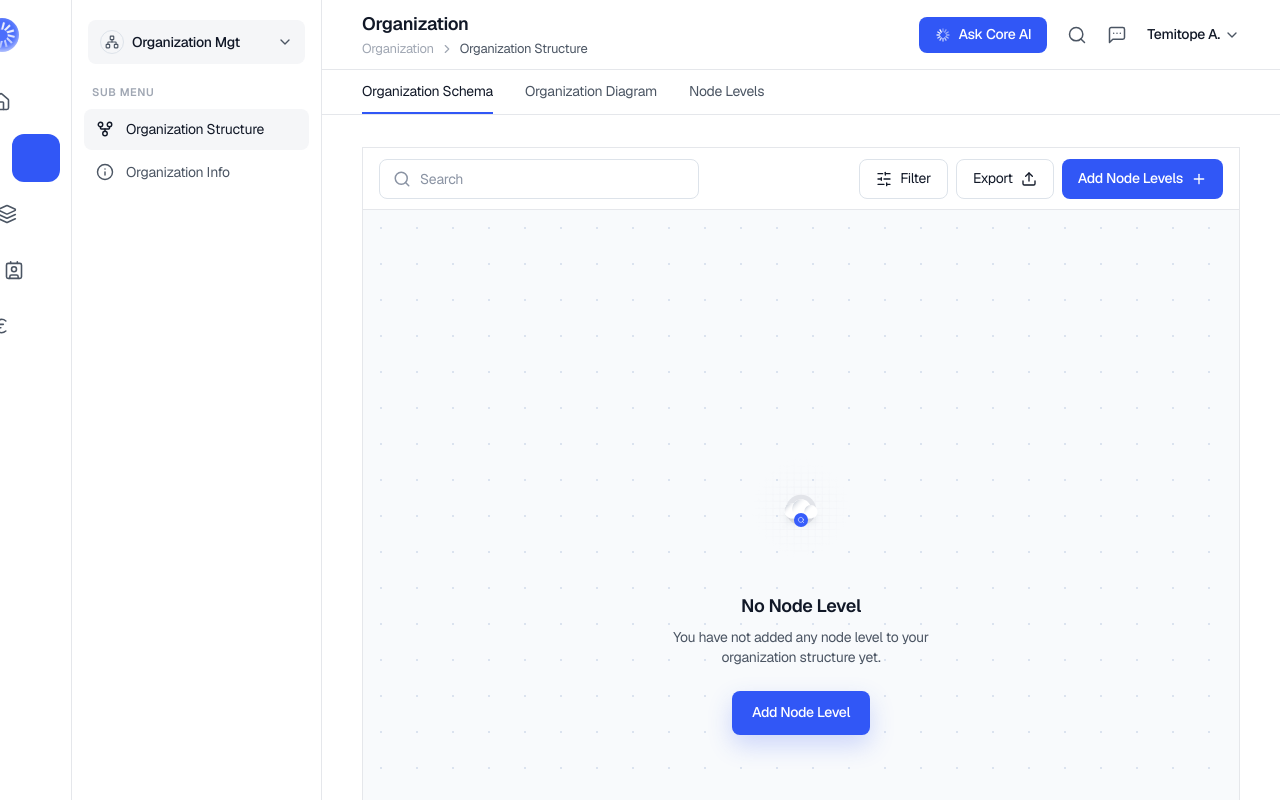
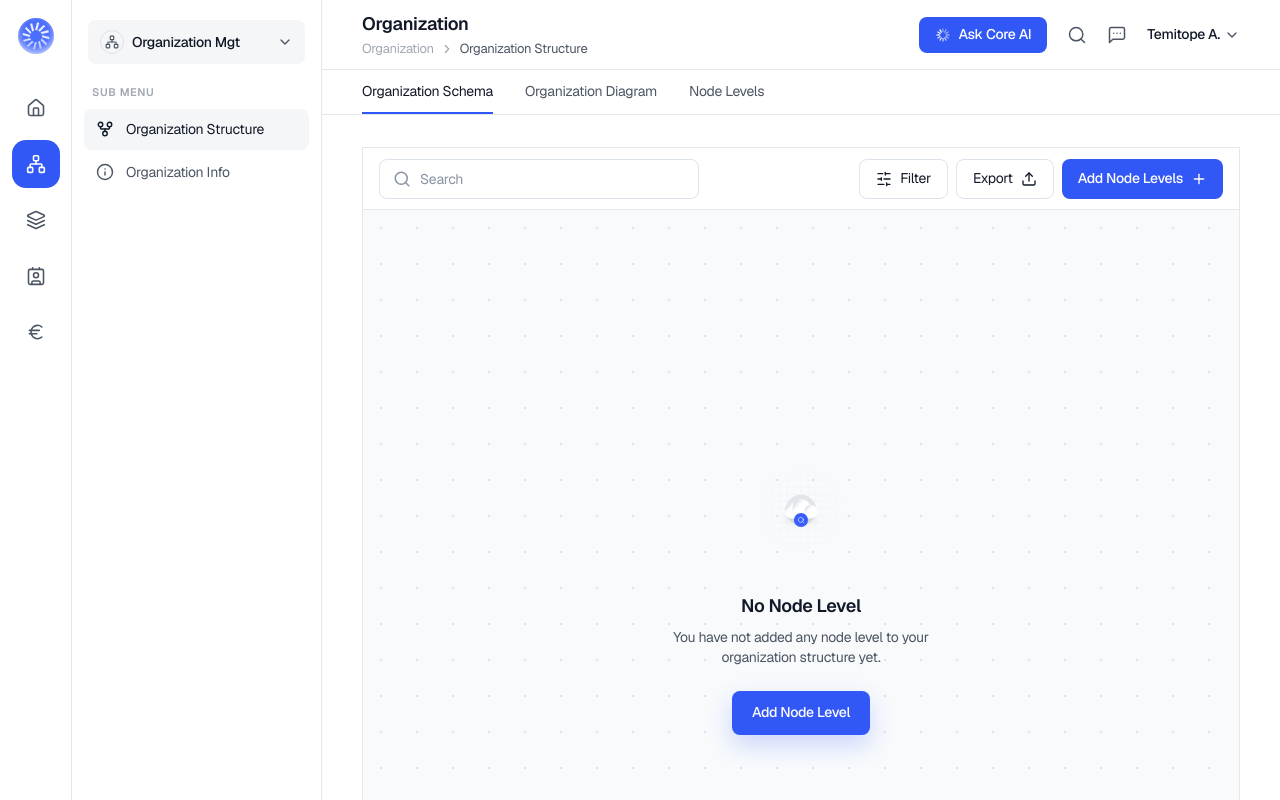
Before and after one commit to ttaiyegbusi/Chain-Core, a Next.js app: page /organization/structure in a window 1280 px wide. Shown: the top 800 px of the page. Built offline with nearby package versions, Linux system fonts and the light colour scheme.

Commit message:
fix(nav): correct collapsed rail layout and instant sidebar routing

```diff
--- a/src/app/globals.css
+++ b/src/app/globals.css
@@ -288,11 +288,11 @@ body {
 }
 
 .page-transition-in {
-  animation: page-transition-in 180ms cubic-bezier(0.22, 1, 0.36, 1) both;
+  animation: page-transition-in 80ms cubic-bezier(0.22, 1, 0.36, 1) both;
 }
 
 .page-transition-shell {
-  animation: page-transition-in 160ms cubic-bezier(0.22, 1, 0.36, 1) both;
+  animation: page-transition-in 80ms cubic-bezier(0.22, 1, 0.36, 1) both;
 }
 
 .skeleton-shimmer {
--- a/src/components/LoadingStates.tsx
+++ b/src/components/LoadingStates.tsx
@@ -1,6 +1,6 @@
 "use client";
 
-import { ReactNode, useEffect, useState } from "react";
+import { ReactNode } from "react";
 
 type PageTransitionProps = {
   children: ReactNode;
@@ -9,19 +9,7 @@ type PageTransitionProps = {
   className?: string;
 };
 
-export function PageTransition({ children, skeleton, delay = 120, className = "" }: PageTransitionProps) {
-  const [ready, setReady] = useState(false);
-
-  useEffect(() => {
-    setReady(false);
-    const id = window.setTimeout(() => setReady(true), delay);
-    return () => window.clearTimeout(id);
-  }, [delay]);
-
-  if (!ready && skeleton) {
-    return <div className={`page-transition-shell ${className}`}>{skeleton}</div>;
-  }
-
+export function PageTransition({ children, className = "" }: PageTransitionProps) {
   return <div className={`page-transition-in ${className}`}>{children}</div>;
 }
 
--- a/src/components/PrimaryRail.tsx
+++ b/src/components/PrimaryRail.tsx
@@ -1,13 +1,6 @@
 "use client";
 
-import {
-  Home,
-  Layers,
-  Contact,
-  Euro,
-  Network,
-  PanelLeftClose,
-} from "lucide-react";
+import { Home, Layers, Contact, Euro, Network, PanelLeftClose } from "lucide-react";
 import { useEffect, useState } from "react";
 import { usePathname } from "next/navigation";
 import Link from "next/link";
@@ -21,6 +14,9 @@ interface RailIcon {
   match?: (path: string) => boolean;
 }
 
+const COLLAPSED_WIDTH = 72;
+const EXPANDED_WIDTH = 280;
+
 const ICONS: RailIcon[] = [
   { key: "home", label: "Dashboard", icon: Home, href: "/" },
   {
@@ -30,7 +26,13 @@ const ICONS: RailIcon[] = [
     href: "/organization/structure",
     match: (p) => p.startsWith("/organization"),
   },
-  { key: "products", label: "Products", icon: Layers, href: "/products", match: (p) => p.startsWith("/products") },
+  {
+    key: "products",
+    label: "Products",
+    icon: Layers,
+    href: "/products",
+    match: (p) => p.startsWith("/products"),
+  },
   {
     key: "clients",
     label: "Clients",
@@ -50,44 +52,46 @@ const ICONS: RailIcon[] = [
 export default function PrimaryRail() {
   const pathname = usePathname() || "/";
   const [expanded, setExpanded] = useState(false);
+  const width = expanded ? EXPANDED_WIDTH : COLLAPSED_WIDTH;
 
   useEffect(() => {
     const saved = window.localStorage.getItem("chaincore-primary-nav-expanded");
     const shouldExpand = saved === "true";
     setExpanded(shouldExpand);
-    document.documentElement.style.setProperty("--rail-width", shouldExpand ? "260px" : "72px");
+    document.documentElement.style.setProperty(
+      "--rail-width",
+      `${shouldExpand ? EXPANDED_WIDTH : COLLAPSED_WIDTH}px`,
+    );
   }, []);
 
   useEffect(() => {
-    document.documentElement.style.setProperty("--rail-width", expanded ? "260px" : "72px");
+    document.documentElement.style.setProperty("--rail-width", `${width}px`);
     window.localStorage.setItem("chaincore-primary-nav-expanded", String(expanded));
-  }, [expanded]);
+  }, [expanded, width]);
 
   return (
     <aside
-      className="fixed left-0 top-0 z-30 flex h-screen flex-col border-r border-border bg-white transition-[width] duration-300 ease-out"
-      style={{ width: expanded ? 260 : 72, minWidth: expanded ? 260 : 72 }}
+      className="fixed inset-y-0 left-0 z-40 flex shrink-0 flex-col border-r border-border bg-white overflow-visible transition-[width] duration-200 ease-out"
+      style={{ width, minWidth: width, maxWidth: width }}
       aria-label="Primary navigation"
       data-expanded={expanded ? "true" : "false"}
     >
-      <div className={["flex h-[70px] items-center", expanded ? "justify-between px-4" : "justify-center px-0"].join(" ")}>
+      <div className="flex h-[72px] w-full items-center justify-center px-0">
         <button
           type="button"
           aria-label={expanded ? "ChainCore" : "Expand navigation"}
           onClick={() => !expanded && setExpanded(true)}
-          className={["focus-ring flex items-center rounded-xl", expanded ? "gap-3" : "justify-center"].join(" ")}
-        >
-          <span className="flex h-[34px] w-[34px] shrink-0 items-center justify-center">
-            <Logo size={34} />
-          </span>
-          <span
           className={[
-              "whitespace-nowrap text-sm font-semibold text-primary transition-all duration-200 ease-out",
-              expanded ? "translate-x-0 opacity-100" : "pointer-events-none -translate-x-1 opacity-0",
+            "focus-ring flex h-11 min-w-0 items-center rounded-xl text-left",
+            expanded ? "w-[calc(100%-32px)] justify-start gap-3 px-2" : "w-11 justify-center p-0",
           ].join(" ")}
         >
-            ChainCore
+          <span className="flex h-9 w-9 shrink-0 items-center justify-center">
+            <Logo size={36} />
           </span>
+          {expanded ? (
+            <span className="min-w-0 truncate text-sm font-semibold text-primary">ChainCore</span>
+          ) : null}
         </button>
 
         {expanded ? (
@@ -95,14 +99,14 @@ export default function PrimaryRail() {
             type="button"
             aria-label="Collapse navigation"
             onClick={() => setExpanded(false)}
-            className="focus-ring flex h-8 w-8 items-center justify-center rounded-lg text-text-secondary transition-colors hover:bg-surface-muted hover:text-text-primary"
+            className="focus-ring absolute right-3 top-5 flex h-8 w-8 items-center justify-center rounded-lg text-text-secondary transition-colors hover:bg-surface-muted hover:text-text-primary"
           >
             <PanelLeftClose size={18} strokeWidth={1.9} aria-hidden />
           </button>
         ) : null}
       </div>
 
-      <nav className={["flex flex-1 flex-col gap-2 py-2", expanded ? "px-3" : "items-center px-0"].join(" ")}>
+      <nav className={["flex flex-1 flex-col gap-2 py-3", expanded ? "px-3" : "items-center px-0"].join(" ")}>
         {ICONS.map((item) => {
           const active = item.match ? item.match(pathname) : item.href === pathname;
           const Icon = item.icon;
@@ -113,33 +117,27 @@ export default function PrimaryRail() {
               href={item.href}
               aria-label={item.label}
               aria-current={active ? "page" : undefined}
-              className={["focus-ring rounded-[14px]", expanded ? "w-full" : "flex w-full justify-center"].join(" ")}
+              className={[
+                "focus-ring group relative flex rounded-[14px] no-underline",
+                expanded ? "h-11 w-full" : "h-12 w-12 items-center justify-center",
+              ].join(" ")}
             >
               <span
                 className={[
-                  "group relative flex h-10 items-center rounded-[12px] transition-all duration-200 ease-out",
-                  expanded ? "w-full justify-start gap-3 px-3" : "h-12 w-12 justify-center px-0",
-                  active
-                    ? "bg-primary text-white shadow-none"
-                    : "text-text-secondary hover:bg-surface-muted hover:text-text-primary",
+                  "flex h-full min-w-0 items-center rounded-[14px] transition-colors duration-150 ease-out",
+                  expanded ? "w-full justify-start gap-3 px-3" : "w-12 justify-center p-0",
+                  active ? "bg-primary text-white" : "text-text-secondary hover:bg-surface-muted hover:text-text-primary",
                 ].join(" ")}
               >
                 <Icon size={20} strokeWidth={1.9} aria-hidden className="shrink-0" />
-                <span
-                  className={[
-                    "whitespace-nowrap text-sm font-medium transition-all duration-200 ease-out",
-                    expanded ? "translate-x-0 opacity-100" : "pointer-events-none -translate-x-1 opacity-0",
-                  ].join(" ")}
-                >
-                  {item.label}
+                {expanded ? <span className="min-w-0 truncate text-sm font-medium">{item.label}</span> : null}
               </span>
 
               {!expanded ? (
-                  <span className="pointer-events-none absolute left-[46px] z-40 whitespace-nowrap rounded-md bg-white px-2.5 py-1 text-xs font-medium text-text-primary opacity-0 shadow-[0_2px_10px_rgba(17,24,39,0.12)] ring-1 ring-border transition-opacity group-hover:opacity-100">
+                <span className="pointer-events-none absolute left-[56px] top-1/2 z-50 -translate-y-1/2 whitespace-nowrap rounded-lg border border-border bg-white px-2.5 py-1.5 text-xs font-medium text-text-primary opacity-0 shadow-sm transition-opacity duration-100 group-hover:opacity-100">
                   {item.label}
                 </span>
               ) : null}
-              </span>
             </Link>
           );
         })}
```
Also changed, not shown: 1 other file (tests, documents, lock files or other folders). Lines whose indentation alone changed are shown as unchanged.
